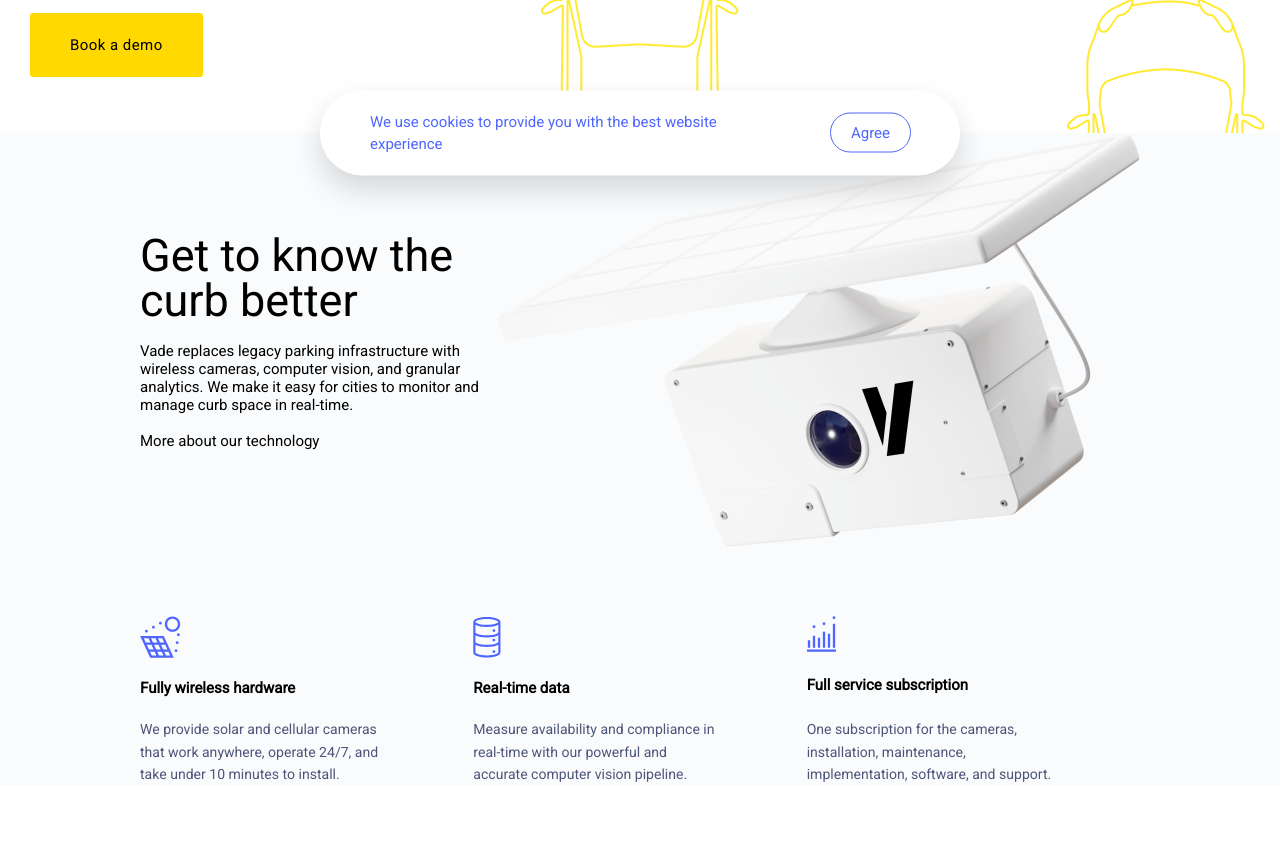
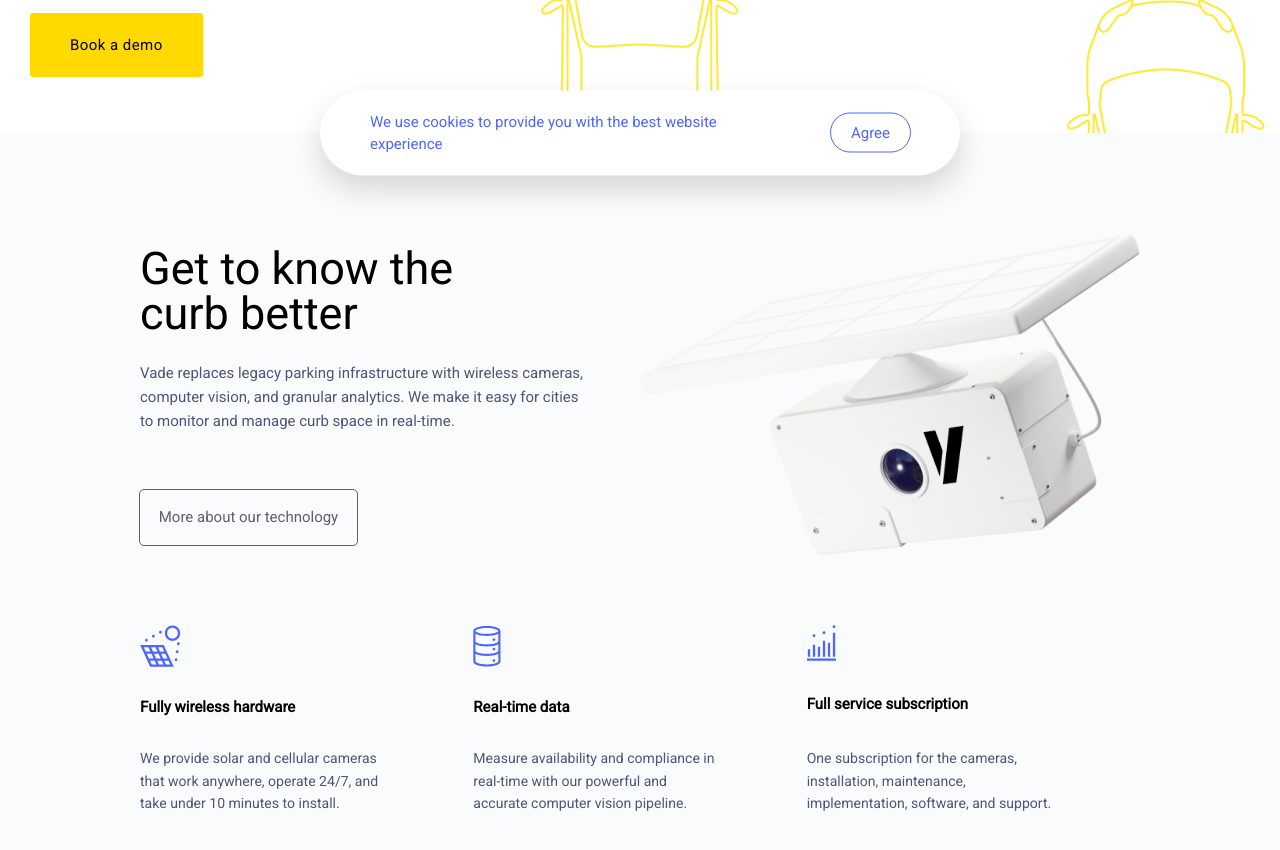
Before and after one commit to ZoirJohn/VADE, a React (Create React App) app: page / in a window 1280 px wide. Shown: the part 560-1410 px from the top of the page. Before the commit the page ends 1346 px from the top, so only its background shows below. Built offline with nearby package versions, Linux system fonts and the light colour scheme.

Commit message:
section is almost complete

```diff
--- a/public/index.html
+++ b/public/index.html
@@ -1,5 +1,5 @@
 <!DOCTYPE html>
-<html lang="RU">
+<html lang="EN">
    <head>
       <meta charset="UTF-8" />
       <meta http-equiv="X-UA-Compatible" content="IE=edge" />
--- a/src/components/Caption.js
+++ b/src/components/Caption.js
@@ -1,4 +1,5 @@
+import '../scss/_variables.scss'
 const Caption = (props) => {
-	return <h1>{props.text}</h1>
+	return <h1 className="mainCaption">{props.text}</h1>
 }
 export default Caption;
--- a/src/components/GetSection.js
+++ b/src/components/GetSection.js
@@ -1,15 +1,17 @@
 // === Components === //
 import Caption from './Caption';
+import Text from './Text';
 import Card from './GetCard';
+import Button from './MainButton';
 
 // === SCSS === //
 import '../scss/main.scss';
 
 // === PHOTOS === //
-import background from '../img/main/camera.png'
-import satellite from '../img/main/satellite.svg'
-import barrel from '../img/main/barrel.svg'
-import statistics from '../img/main/statistics.svg'
+import background from '../img/main/camera.png';
+import satellite from '../img/main/satellite.svg';
+import barrel from '../img/main/barrel.svg';
+import statistics from '../img/main/statistics.svg';
 
 const GetSection = () => {
    return (
@@ -17,17 +19,17 @@
          <div className='get__container'>
             <div className='get__body'>
                <Caption text='Get to know the curb better' />
-               <p>Vade replaces legacy parking infrastructure with wireless cameras, computer vision, and granular analytics. We make it easy for cities to monitor and manage curb space in real-time.</p>
-					<a href="#">More about our technology</a>
-				</div>
-				<div className='get__img'>
-					<img src={background} alt="Picture" />
-				</div>
-				<div className='get__cards'>
-					<Card img={satellite} heading='Fully wireless hardware' text='We provide solar and cellular cameras that work anywhere, operate 24/7, and take under 10 minutes to install.'/>
-					<Card img={barrel} heading='Real-time data' text='Measure availability and compliance in real-time with our powerful and accurate computer vision pipeline.'/>
-					<Card img={statistics} heading='Full service subscription' text='One subscription for the cameras, installation, maintenance, implementation, software, and support.'/>
-				</div>
+               <Text text='Vade replaces legacy parking infrastructure with wireless cameras, computer vision, and granular analytics. We make it easy for cities to monitor and manage curb space in real-time.' />
+               <Button buttonText='More about our technology' />
+            </div>
+            <div className='get__img'>
+               <img src={background} alt='Picture' />
+            </div>
+            <div className='get__cards'>
+               <Card img={satellite} heading='Fully wireless hardware' text='We provide solar and cellular cameras that work anywhere, operate 24/7, and take under 10 minutes to install.' />
+               <Card img={barrel} heading='Real-time data' text='Measure availability and compliance in real-time with our powerful and accurate computer vision pipeline.' />
+               <Card img={statistics} heading='Full service subscription' text='One subscription for the cameras, installation, maintenance, implementation, software, and support.' />
+            </div>
          </div>
       </section>
    );
--- /dev/null
+++ b/src/components/Text.js
@@ -0,0 +1,5 @@
+import '../scss/_variables.scss';
+const Text = (props) => {
+	return <p className='mainText'>{props.text}</p>;
+};
+export default Text;
--- a/src/scss/_variables.scss
+++ b/src/scss/_variables.scss
@@ -2,6 +2,8 @@
 $primary-shade: #393737;
 $yellow: #ffd900;
 $blue: #4e66ff;
+$dark-blue: #4f5579;
+$navy-blue: #5d6073;
 
 $container: 1250;
 $largeTablet: 992;
@@ -48,10 +50,33 @@
    @include flex(flex-start, space-between);
    flex-direction: column;
    gap: (22.5/16) + em 0;
-	padding: 0 (88/16)+em 0 0;
+   padding: 0 (88/16) + em 0 0;
+   height: 190px;
    p {
-      font-size: (15/16)+rem;
-      line-height: 24/15*100%;
+      font-size: (15/16) + rem;
+      line-height: 24/15 * 100%;
       color: #4f5579;
    }
+   @media (max-width: 1024px) {
+      padding-right: (55/16) + em;
+   }
+   @media (max-width: ($tablet+px)) {
+      padding-right: (22/16) + em;
+   }
+   @media (max-width: 620px) {
+      max-width: 260px;
+		margin: 0 auto;
+   }
 }
+.mainCaption {
+   font-size: 3rem;
+   font-weight: 400;
+   line-height: 1;
+}
+.mainText {
+   padding: (27/16) + em 0 (60/16) + em;
+   font-weight: 400;
+   font-size: 15px;
+   line-height: 24/15 * 100%;
+   color: $dark-blue;
+}
--- a/src/scss/main.scss
+++ b/src/scss/main.scss
@@ -175,36 +175,44 @@
    width: 100%;
    background: #f9fbfd;
    &__container {
+      padding: (100/15) + em 0;
       max-width: 1030px !important;
       display: grid;
-		grid-template-columns: repeat(2,1fr);
-		gap: (70/16)+em 0;
+      grid-template-columns: repeat(2, 1fr);
+      gap: (70/16) + em 0;
       align-items: center;
    }
 
    &__body {
       flex: 0 0 50%;
       h1 {
-				font-size: 3rem;
-				font-weight: 400;
-				line-height: 1;
+         padding: 0 3em 0 0;
       }
-
       p {
-				padding: (20/16)+em 0;
-				font-size: $primary-shade;
+         padding-right: 3em;
+      }
+      a {
+         padding: (20/16) + em;
+         outline: 1px solid $navy-blue;
+         color: $navy-blue;
+         border-radius: 4px;
+         display: inline-block;
       }
    }
 
    &__img {
-		img{
-			// width: 100%;
+      img {
+         width: 100%;
       }
    }
 
    &__cards {
       grid-column: 1/3;
       display: grid;
-		grid-template-columns: repeat(3,1fr);
+      grid-template-columns: repeat(3, 1fr);
+      @media (max-width: 620px) {
+         grid-template-columns: 1fr;
+			gap: 3em 0;
       }
    }
+}
```
Also changed, not shown: 1 other file (tests, documents, lock files or other folders). Lines whose indentation alone changed are shown as unchanged.
